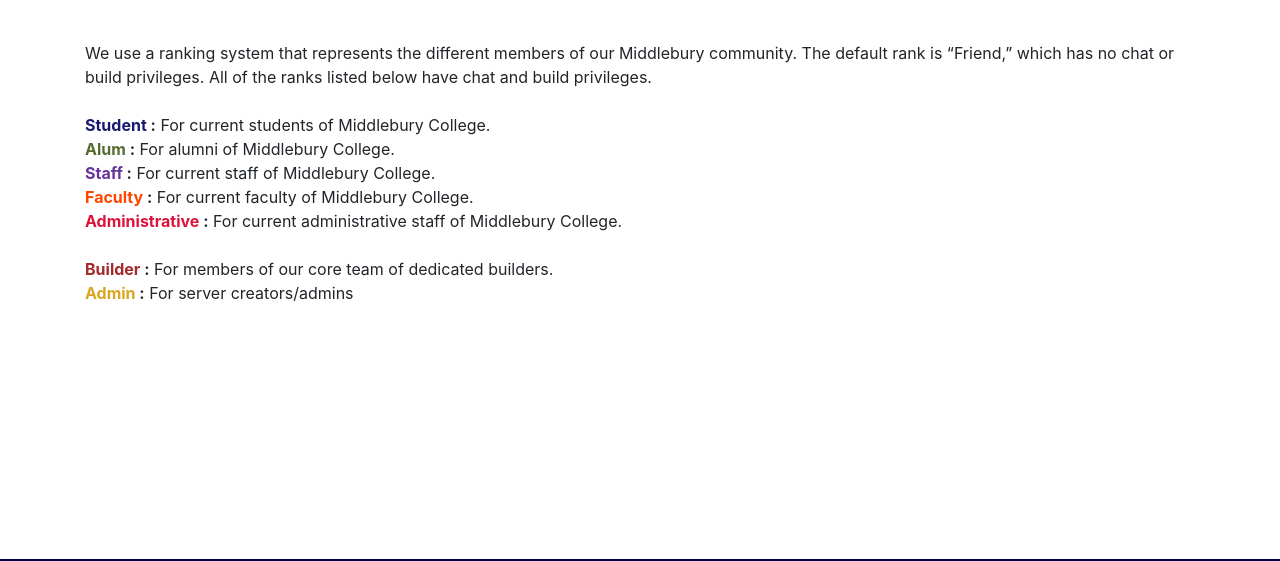
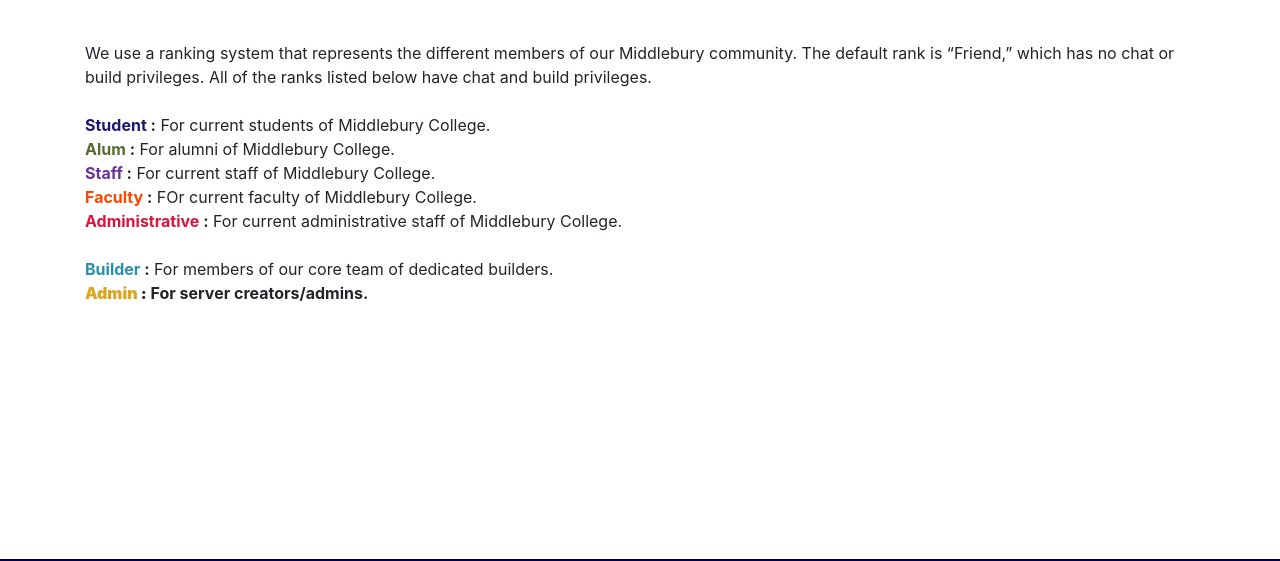
Before and after one commit to MiddCraft/Web, a Flask app: page /rank in a window 1280 px wide. Shown: the part 217-778 px from the top of the page. Run offline with Flask 2, Linux system fonts and the light colour scheme; some libraries are stand-ins or nearby versions.

Commit message:
Quick formatting changes

```diff
--- a/templates/rank.html
+++ b/templates/rank.html
@@ -70,20 +70,21 @@
     <span style="color: darkolivegreen">Alum</span> :</b> For alumni of Middlebury College.
     <br>
     <b>
-    <span style="color: rebeccapurple">Staff</span> :</b>  For current staff of Middlebury College.
+    <span style="color: rebeccapurple">Staff</span> :</b> For current staff of Middlebury College.
     <br>
     <b>
-    <span style="color: orangered">Faculty</span> :</b> For current faculty of Middlebury College.
+    <span style="color: orangered">Faculty</span> :</b> FOr current faculty of Middlebury College.
     <br>
     <b>
-    <span style="color: crimson">Administrative</span> :</b>  For current administrative staff of Middlebury College.
+    <span style="color: crimson">Administrative</span> :</b> For current administrative staff of Middlebury College.
     <br>
     <br>
     <b>
-    <span style="color: brown">Builder</span> :</b> For members of our core team of dedicated builders.
+    <span style="color: rgba(23, 135, 163, 0.925)">Builder</span> :</b> For members of our core team of dedicated builders.
     <br>
     <b>
-    <span style="color: goldenrod">Admin</span> :</b>  For server creators/admins
+    <b>
+    <span style="color: goldenrod">Admin</span> :</b> For server creators/admins.
 
   </p>
   </div>
```
